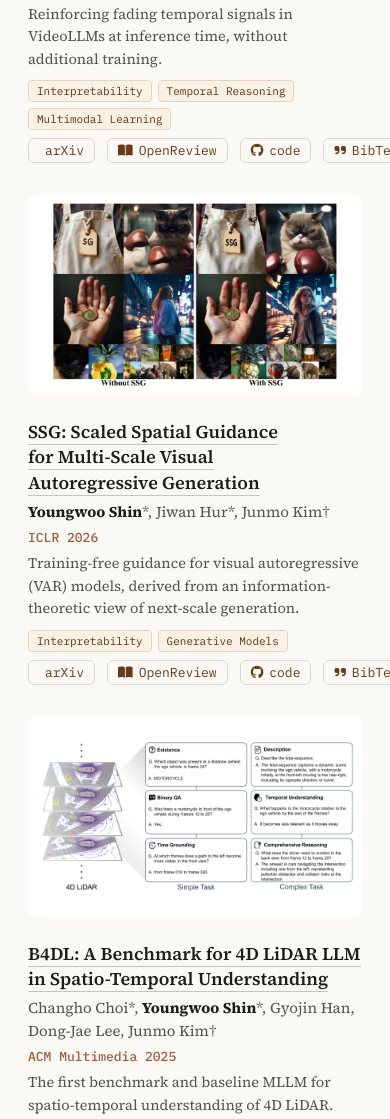
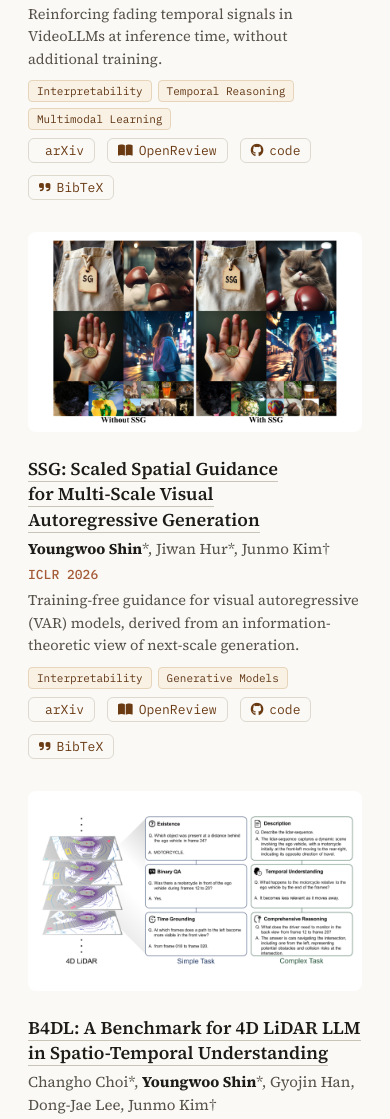
Before and after one commit to Youngwoo-git/Youngwoo-git.github.io, a plain HTML site: page index.html in a window 390 px wide. Shown: the part 2361-3480 px from the top of the page. Drawn offline with nearby package versions, Linux system fonts and the light colour scheme; some icons are missing.

Commit message:
Wrap paper link buttons on mobile

```diff
--- a/index.html
+++ b/index.html
@@ -29,6 +29,8 @@
   ::selection { background: oklch(0.4 0.085 55 / 0.15); }
   .pub-tags { flex-wrap: wrap; }
   .pub-tags > span { white-space: nowrap; }
+  .pub-links { flex-wrap: wrap; }
+  .pub-links > * { white-space: nowrap; }
   @media (max-width: 720px) {
     article.pub-card { flex-direction: column !important; align-items: stretch !important; }
     article.pub-card > div:first-child { flex: none !important; width: 100% !important; height: 200px !important; margin-top: 0 !important; }
@@ -96,7 +98,7 @@
           <div class="pub-tags" style="display: flex; gap: 6px; margin-top: 4px; font-family: 'IBM Plex Mono', monospace">
           <span style="border: 1px solid oklch(0.88 0.04 80); border-radius: 4px; padding: 3px 8px; font-size: 11px; background: oklch(0.96 0.02 80); color: oklch(0.38 0.075 55)">Interpretability</span><span style="border: 1px solid oklch(0.88 0.04 80); border-radius: 4px; padding: 3px 8px; font-size: 11px; background: oklch(0.96 0.02 80); color: oklch(0.38 0.075 55)">Temporal Reasoning</span><span style="border: 1px solid oklch(0.88 0.04 80); border-radius: 4px; padding: 3px 8px; font-size: 11px; background: oklch(0.96 0.02 80); color: oklch(0.38 0.075 55)">Multimodal Learning</span>
           </div>
-          <div style="display: flex; gap: 12px; margin-top: 2px; font-family: 'IBM Plex Mono', monospace; font-size: 13px">
+          <div class="pub-links" style="display: flex; gap: 12px; margin-top: 2px; font-family: 'IBM Plex Mono', monospace; font-size: 13px">
             <a href="https://arxiv.org/abs/2611.25776" style="border: 1px solid #DDD9CF; border-radius: 6px; padding: 3px 10px; display: inline-flex; align-items: center; gap: 6px" style-hover="border-color: oklch(0.4 0.085 55); background: oklch(0.96 0.02 80)"><i class="ai ai-arxiv"></i>arXiv</a><a href="https://github.com/Youngwoo-git/VETO" style="border: 1px solid #DDD9CF; border-radius: 6px; padding: 3px 10px; display: inline-flex; align-items: center; gap: 6px" style-hover="border-color: oklch(0.4 0.085 55); background: oklch(0.96 0.02 80)"><i class="fa-brands fa-github"></i>code</a><button type="button" onClick="{{ copyBibVETO }}" style="font: inherit; color: oklch(0.4 0.085 55); background: none; cursor: pointer; border: 1px solid #DDD9CF; border-radius: 6px; padding: 3px 10px; display: inline-flex; align-items: center; gap: 6px" style-hover="border-color: oklch(0.4 0.085 55); background: oklch(0.96 0.02 80)"><i class="{{ bibIconVETO }}" style="color: {{ bibIconColorVETO }}"></i>{{ bibLabelVETO }}</button>
           </div>
         </div>
@@ -139,7 +141,7 @@
           <div class="pub-tags" style="display: flex; gap: 6px; margin-top: 4px; font-family: 'IBM Plex Mono', monospace">
             <span style="border: 1px solid oklch(0.88 0.04 80); border-radius: 4px; padding: 3px 8px; font-size: 11px; background: oklch(0.96 0.02 80); color: oklch(0.38 0.075 55)">Interpretability</span><span style="border: 1px solid oklch(0.88 0.04 80); border-radius: 4px; padding: 3px 8px; font-size: 11px; background: oklch(0.96 0.02 80); color: oklch(0.38 0.075 55)">Temporal Reasoning</span><span style="border: 1px solid oklch(0.88 0.04 80); border-radius: 4px; padding: 3px 8px; font-size: 11px; background: oklch(0.96 0.02 80); color: oklch(0.38 0.075 55)">Multimodal Learning</span>
           </div>
-          <div style="display: flex; gap: 12px; margin-top: 2px; font-family: 'IBM Plex Mono', monospace; font-size: 13px">
+          <div class="pub-links" style="display: flex; gap: 12px; margin-top: 2px; font-family: 'IBM Plex Mono', monospace; font-size: 13px">
             <a href="https://arxiv.org/abs/2610.01595" style="border: 1px solid #DDD9CF; border-radius: 6px; padding: 3px 10px; display: inline-flex; align-items: center; gap: 6px" style-hover="border-color: oklch(0.4 0.085 55); background: oklch(0.96 0.02 80)"><i class="ai ai-arxiv"></i>arXiv</a><a href="https://openreview.net/forum?id=5RsZhv1NUe" style="border: 1px solid #DDD9CF; border-radius: 6px; padding: 3px 10px; display: inline-flex; align-items: center; gap: 6px" style-hover="border-color: oklch(0.4 0.085 55); background: oklch(0.96 0.02 80)"><i class="fa-solid fa-book-open"></i>OpenReview</a><a href="https://github.com/Youngwoo-git/Before-It-Fades" style="border: 1px solid #DDD9CF; border-radius: 6px; padding: 3px 10px; display: inline-flex; align-items: center; gap: 6px" style-hover="border-color: oklch(0.4 0.085 55); background: oklch(0.96 0.02 80)"><i class="fa-brands fa-github"></i>code</a><button type="button" onClick="{{ copyBibBIF }}" style="font: inherit; color: oklch(0.4 0.085 55); background: none; cursor: pointer; border: 1px solid #DDD9CF; border-radius: 6px; padding: 3px 10px; display: inline-flex; align-items: center; gap: 6px" style-hover="border-color: oklch(0.4 0.085 55); background: oklch(0.96 0.02 80)"><i class="{{ bibIconBIF }}" style="color: {{ bibIconColorBIF }}"></i>{{ bibLabelBIF }}</button>
           </div>
         </div>
@@ -161,7 +163,7 @@
           <div class="pub-tags" style="display: flex; gap: 6px; margin-top: 4px; font-family: 'IBM Plex Mono', monospace">
             <span style="border: 1px solid oklch(0.88 0.04 80); border-radius: 4px; padding: 3px 8px; font-size: 11px; background: oklch(0.96 0.02 80); color: oklch(0.38 0.075 55)">Interpretability</span><span style="border: 1px solid oklch(0.88 0.04 80); border-radius: 4px; padding: 3px 8px; font-size: 11px; background: oklch(0.96 0.02 80); color: oklch(0.38 0.075 55)">Generative Models</span>
           </div>
-          <div style="display: flex; gap: 12px; margin-top: 2px; font-family: 'IBM Plex Mono', monospace; font-size: 13px">
+          <div class="pub-links" style="display: flex; gap: 12px; margin-top: 2px; font-family: 'IBM Plex Mono', monospace; font-size: 13px">
             <a href="https://arxiv.org/abs/2602.05534" style="border: 1px solid #DDD9CF; border-radius: 6px; padding: 3px 10px; display: inline-flex; align-items: center; gap: 6px" style-hover="border-color: oklch(0.4 0.085 55); background: oklch(0.96 0.02 80)"><i class="ai ai-arxiv"></i>arXiv</a><a href="https://openreview.net/forum?id=S6oLw7VixT" style="border: 1px solid #DDD9CF; border-radius: 6px; padding: 3px 10px; display: inline-flex; align-items: center; gap: 6px" style-hover="border-color: oklch(0.4 0.085 55); background: oklch(0.96 0.02 80)"><i class="fa-solid fa-book-open"></i>OpenReview</a><a href="https://github.com/Youngwoo-git/SSG" style="border: 1px solid #DDD9CF; border-radius: 6px; padding: 3px 10px; display: inline-flex; align-items: center; gap: 6px" style-hover="border-color: oklch(0.4 0.085 55); background: oklch(0.96 0.02 80)"><i class="fa-brands fa-github"></i>code</a><button type="button" onClick="{{ copyBibSSG }}" style="font: inherit; color: oklch(0.4 0.085 55); background: none; cursor: pointer; border: 1px solid #DDD9CF; border-radius: 6px; padding: 3px 10px; display: inline-flex; align-items: center; gap: 6px" style-hover="border-color: oklch(0.4 0.085 55); background: oklch(0.96 0.02 80)"><i class="{{ bibIconSSG }}" style="color: {{ bibIconColorSSG }}"></i>{{ bibLabelSSG }}</button>
           </div>
         </div>
@@ -183,7 +185,7 @@
           <div class="pub-tags" style="display: flex; gap: 6px; margin-top: 4px; font-family: 'IBM Plex Mono', monospace">
             <span style="border: 1px solid oklch(0.88 0.04 80); border-radius: 4px; padding: 3px 8px; font-size: 11px; background: oklch(0.96 0.02 80); color: oklch(0.38 0.075 55)">Temporal Reasoning</span><span style="border: 1px solid oklch(0.88 0.04 80); border-radius: 4px; padding: 3px 8px; font-size: 11px; background: oklch(0.96 0.02 80); color: oklch(0.38 0.075 55)">Multimodal Learning</span>
           </div>
-          <div style="display: flex; gap: 12px; margin-top: 2px; font-family: 'IBM Plex Mono', monospace; font-size: 13px">
+          <div class="pub-links" style="display: flex; gap: 12px; margin-top: 2px; font-family: 'IBM Plex Mono', monospace; font-size: 13px">
             <a href="https://www.arxiv.org/abs/2508.05269" style="border: 1px solid #DDD9CF; border-radius: 6px; padding: 3px 10px; display: inline-flex; align-items: center; gap: 6px" style-hover="border-color: oklch(0.4 0.085 55); background: oklch(0.96 0.02 80)"><i class="ai ai-arxiv"></i>arXiv</a><a href="https://github.com/kaist-siit-lab/StarLab_B4DL" style="border: 1px solid #DDD9CF; border-radius: 6px; padding: 3px 10px; display: inline-flex; align-items: center; gap: 6px" style-hover="border-color: oklch(0.4 0.085 55); background: oklch(0.96 0.02 80)"><i class="fa-brands fa-github"></i>code</a><button type="button" onClick="{{ copyBibB4DL }}" style="font: inherit; color: oklch(0.4 0.085 55); background: none; cursor: pointer; border: 1px solid #DDD9CF; border-radius: 6px; padding: 3px 10px; display: inline-flex; align-items: center; gap: 6px" style-hover="border-color: oklch(0.4 0.085 55); background: oklch(0.96 0.02 80)"><i class="{{ bibIconB4DL }}" style="color: {{ bibIconColorB4DL }}"></i>{{ bibLabelB4DL }}</button>
           </div>
         </div>
```
